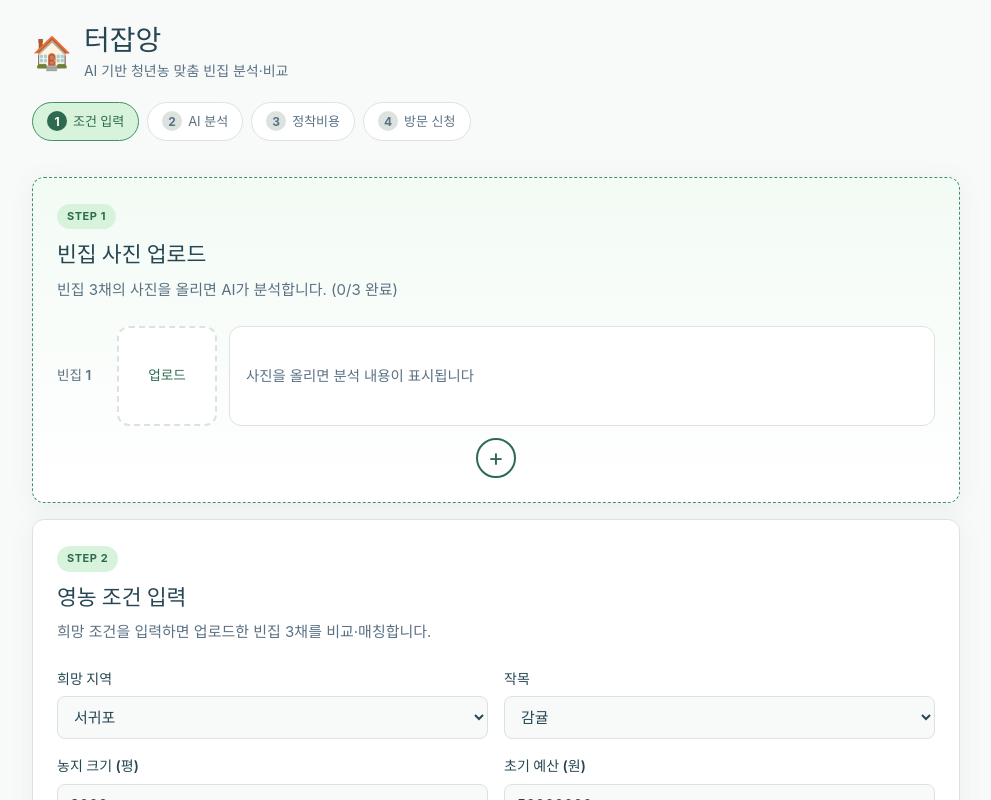
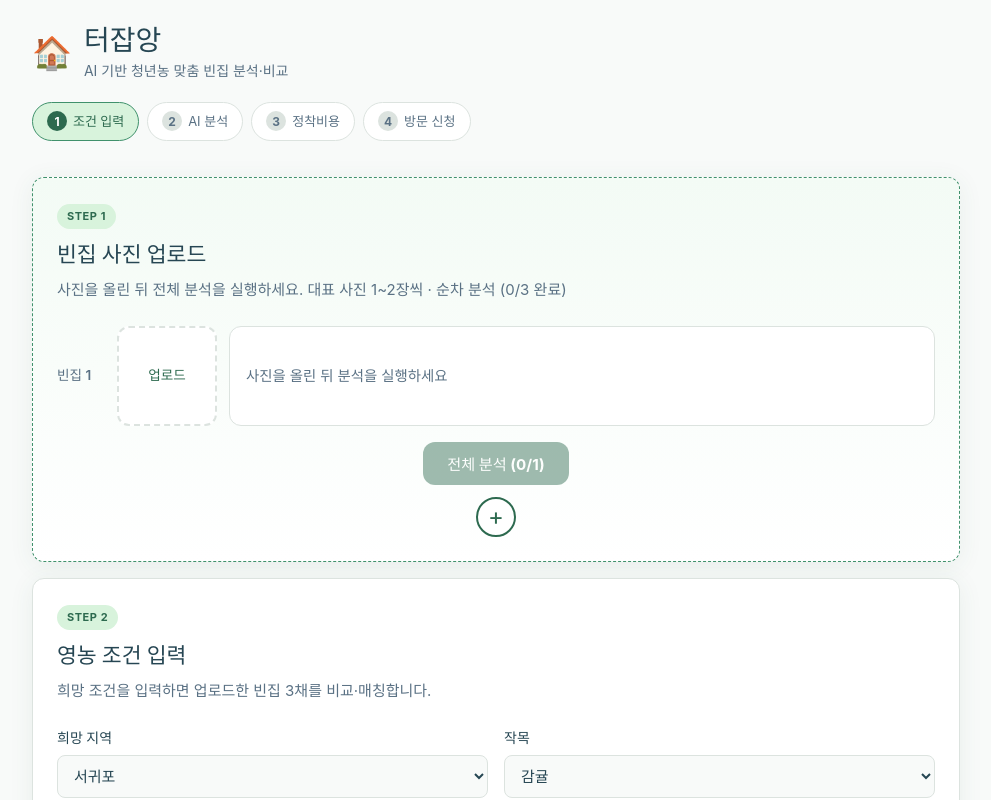
Before and after one commit to HagyulDonggyul-Teojabang/Teojabang-FE, a React (Vite) app in the folder TEOJABANG-Project-FE/: page / in a window 1280 px wide. Shown: the top 800 px of the page, without its empty margins (144-1135 px from the left). Built offline with nearby package versions, Linux system fonts and the light colour scheme.

Commit message:
feat: 빈집 업로드 개선 #4

```diff
--- a/TEOJABANG-Project-FE/src/components/HousePhotoAnalyze.tsx
+++ b/TEOJABANG-Project-FE/src/components/HousePhotoAnalyze.tsx
@@ -1,26 +1,31 @@
 import { useCallback, useEffect, useId, useRef, useState } from 'react'
 import type { DiagnosisItem, House } from '../types'
-import { buildHouseFromUpload, type InferredHouseMeta } from '../utils/buildHouseFromUpload'
+import { buildHouseFromUpload, type InferredHouseFlags } from '../utils/buildHouseFromUpload'
 import { formatDiagnosisSummary } from '../utils/format'
-import { analyzeHouseImages } from '../utils/geminiAnalyze'
+import { ANALYZE_MAX_PHOTOS, analyzeHouseImages } from '../utils/geminiAnalyze'
 
 const MAX_ROWS = 3
 const PROGRESS_CAP = 90
 const COMPLETE_ANIM_MS = 500
+const STAGGER_MS = 2_000
 
-const ESTIMATE_BASE_MS = 12_000
-const ESTIMATE_PER_IMAGE_MS = 3_000
-const ESTIMATE_PER_MB_MS = 2_000
+const ESTIMATE_BASE_MS = 8_000
+const ESTIMATE_PER_IMAGE_MS = 2_000
+const ESTIMATE_PER_MB_MS = 800
 
 function estimateAnalysisMs(files: File[]): number {
-  const totalMb = files.reduce((sum, file) => sum + file.size, 0) / (1024 * 1024)
-  return ESTIMATE_BASE_MS + files.length * ESTIMATE_PER_IMAGE_MS + totalMb * ESTIMATE_PER_MB_MS
+  const analyzeFiles = files.slice(0, ANALYZE_MAX_PHOTOS)
+  const totalMb = analyzeFiles.reduce((sum, file) => sum + file.size, 0) / (1024 * 1024)
+  return ESTIMATE_BASE_MS + analyzeFiles.length * ESTIMATE_PER_IMAGE_MS + totalMb * ESTIMATE_PER_MB_MS
 }
 
-/** 예상 시간 기준 ease-out — 0%에서부터 끊김 없이 서서히 가속 */
 function progressTarget(elapsedMs: number, estimatedMs: number): number {
   const tau = estimatedMs / 2.3
   return PROGRESS_CAP * (1 - Math.exp(-elapsedMs / tau))
+}
+
+function sleep(ms: number): Promise<void> {
+  return new Promise((resolve) => setTimeout(resolve, ms))
 }
 
 type RowStatus = 'idle' | 'analyzing' | 'done' | 'error'
@@ -33,7 +38,7 @@ interface UploadRow {
   progress: number
   summary: string | null
   diagnosis: DiagnosisItem[] | null
-  houseMeta: InferredHouseMeta | null
+  flags: InferredHouseFlags | null
   error: string | null
 }
 
@@ -46,7 +51,7 @@ function createRow(): UploadRow {
     progress: 0,
     summary: null,
     diagnosis: null,
-    houseMeta: null,
+    flags: null,
     error: null,
   }
 }
@@ -58,8 +63,17 @@ interface HousePhotoAnalyzeProps {
 
 export default function HousePhotoAnalyze({ onHousesChange, onReadyChange }: HousePhotoAnalyzeProps) {
   const [rows, setRows] = useState<UploadRow[]>([createRow()])
+  const [isBatchRunning, setIsBatchRunning] = useState(false)
+  const [batchProgress, setBatchProgress] = useState<{ current: number; total: number } | null>(null)
+
+  const rowsRef = useRef(rows)
+  rowsRef.current = rows
+
   const progressControllers = useRef<Map<string, { cancel: () => void }>>(new Map())
   const displayProgressRef = useRef<Map<string, number>>(new Map())
+
+  const isLocked =
+    isBatchRunning || rows.some((row) => row.status === 'analyzing')
 
   const stopProgress = useCallback((rowId: string) => {
     const controller = progressControllers.current.get(rowId)
@@ -83,7 +97,7 @@ export default function HousePhotoAnalyze({ onHousesChange, onReadyChange }: Hou
       nextRows.forEach((row, index) => {
         if (row.status === 'done' && row.diagnosis && row.previewUrls[0]) {
           houses.push(
-            buildHouseFromUpload(index, row.diagnosis, row.previewUrls[0], row.houseMeta ?? {}),
+            buildHouseFromUpload(index, row.diagnosis, row.previewUrls[0], row.flags ?? {}),
           )
         }
       })
@@ -174,7 +188,7 @@ export default function HousePhotoAnalyze({ onHousesChange, onReadyChange }: Hou
     })
   }
 
-  async function runAnalysis(rowId: string, files: File[]) {
+  async function runAnalysis(rowId: string, files: File[]): Promise<void> {
     displayProgressRef.current.set(rowId, 0)
     setRows((prev) =>
       prev.map((row) =>
@@ -186,7 +200,7 @@ export default function HousePhotoAnalyze({ onHousesChange, onReadyChange }: Hou
     startProgress(rowId, files)
 
     try {
-      const { diagnosis, summary, houseMeta } = await analyzeHouseImages(files)
+      const { diagnosis, summary, flags } = await analyzeHouseImages(files)
       stopProgress(rowId)
       await animateProgressTo100(rowId)
       progressControllers.current.delete(rowId)
@@ -200,7 +214,7 @@ export default function HousePhotoAnalyze({ onHousesChange, onReadyChange }: Hou
                 progress: 100,
                 diagnosis,
                 summary: summary || formatDiagnosisSummary(diagnosis),
-                houseMeta: houseMeta ?? null,
+                flags: flags ?? null,
                 error: null,
               }
             : row,
@@ -225,7 +239,7 @@ export default function HousePhotoAnalyze({ onHousesChange, onReadyChange }: Hou
   }
 
   function handleFiles(rowId: string, fileList: FileList | null) {
-    if (!fileList?.length) return
+    if (!fileList?.length || isLocked) return
 
     stopProgress(rowId)
     const files = Array.from(fileList).slice(0, 8)
@@ -243,19 +257,57 @@ export default function HousePhotoAnalyze({ onHousesChange, onReadyChange }: Hou
           progress: 0,
           summary: null,
           diagnosis: null,
-          houseMeta: null,
+          flags: null,
           error: null,
         }
       }),
     )
+  }
 
-    void runAnalysis(rowId, files)
+  async function handleAnalyzeAll() {
+    if (isLocked) return
+
+    const targets = rowsRef.current.filter(
+      (row) => row.files.length > 0 && row.status !== 'analyzing',
+    )
+    if (targets.length === 0) return
+
+    setIsBatchRunning(true)
+    setBatchProgress({ current: 1, total: targets.length })
+
+    try {
+      for (let i = 0; i < targets.length; i++) {
+        if (i > 0) {
+          await sleep(STAGGER_MS)
+          setBatchProgress({ current: i + 1, total: targets.length })
+        }
+
+        const row = rowsRef.current.find((item) => item.id === targets[i].id)
+        if (!row?.files.length) continue
+
+        await runAnalysis(row.id, row.files)
+      }
+    } finally {
+      setIsBatchRunning(false)
+      setBatchProgress(null)
+    }
+  }
+
+  function handleAnalyzeOne(rowId: string) {
+    if (isLocked) return
+
+    const row = rowsRef.current.find((item) => item.id === rowId)
+    if (!row?.files.length || row.status === 'analyzing') return
+
+    void runAnalysis(rowId, row.files)
   }
 
   function addRow() {
+    if (isLocked) return
     setRows((prev) => (prev.length >= MAX_ROWS ? prev : [...prev, createRow()]))
   }
 
+  const uploadedCount = rows.filter((row) => row.files.length > 0).length
   const completedCount = rows.filter((row) => row.status === 'done').length
 
   return (
@@ -264,9 +316,16 @@ export default function HousePhotoAnalyze({ onHousesChange, onReadyChange }: Hou
         <span className="step-badge">STEP 1</span>
         <h2>빈집 사진 업로드</h2>
         <p>
-          빈집 3채의 사진을 올리면 AI가 분석합니다. ({completedCount}/{MAX_ROWS} 완료)
+          사진을 올린 뒤 전체 분석을 실행하세요. 대표 사진 1~2장씩 · 순차 분석 ({completedCount}/
+          {MAX_ROWS} 완료)
         </p>
       </div>
+
+      {batchProgress && (
+        <p className="analyze-batch-banner" role="status">
+          빈집 {batchProgress.current}/{batchProgress.total} 분석 중…
+        </p>
+      )}
 
       <div className="upload-rows">
         {rows.map((row, index) => (
@@ -274,13 +333,32 @@ export default function HousePhotoAnalyze({ onHousesChange, onReadyChange }: Hou
             key={row.id}
             row={row}
             index={index}
+            uploadLocked={isLocked}
             onFiles={(files) => handleFiles(row.id, files)}
+            onAnalyzeOne={() => handleAnalyzeOne(row.id)}
           />
         ))}
       </div>
 
+      <div className="analyze-actions">
+        <button
+          type="button"
+          className="btn-analyze-all"
+          disabled={uploadedCount === 0 || isLocked}
+          onClick={() => void handleAnalyzeAll()}
+        >
+          전체 분석 ({uploadedCount}/{rows.length})
+        </button>
+      </div>
+
       {rows.length < MAX_ROWS && (
-        <button type="button" className="btn-add-row" onClick={addRow} aria-label="빈집 추가">
+        <button
+          type="button"
+          className="btn-add-row"
+          onClick={addRow}
+          disabled={isLocked}
+          aria-label="빈집 추가"
+        >
           +
         </button>
       )}
@@ -291,25 +369,36 @@ export default function HousePhotoAnalyze({ onHousesChange, onReadyChange }: Hou
 function UploadRowItem({
   row,
   index,
+  uploadLocked,
   onFiles,
+  onAnalyzeOne,
 }: {
   row: UploadRow
   index: number
+  uploadLocked: boolean
   onFiles: (files: FileList | null) => void
+  onAnalyzeOne: () => void
 }) {
   const inputId = useId()
+  const hasPhotos = row.files.length > 0
+  const canAnalyzeOne =
+    hasPhotos && !uploadLocked && row.status !== 'analyzing'
 
   return (
     <div className="upload-row">
       <div className="upload-row-label">빈집 {index + 1}</div>
 
-      <label htmlFor={inputId} className="upload-box">
+      <label
+        htmlFor={inputId}
+        className={`upload-box${uploadLocked ? ' upload-box-locked' : ''}`}
+      >
         <input
           id={inputId}
           type="file"
           accept="image/jpeg,image/png,image/webp"
           multiple
           className="upload-input"
+          disabled={uploadLocked}
           onChange={(e) => {
             onFiles(e.target.files)
             e.target.value = ''
@@ -323,11 +412,25 @@ function UploadRowItem({
         {row.files.length > 1 && (
           <span className="upload-count">+{row.files.length - 1}</span>
         )}
+        {row.files.length > ANALYZE_MAX_PHOTOS && (
+          <span className="upload-analyze-hint">분석 {ANALYZE_MAX_PHOTOS}장</span>
+        )}
       </label>
 
       <div className="analyze-result-box">
         {row.status === 'idle' && !row.summary && (
-          <p className="analyze-result-empty">사진을 올리면 분석 내용이 표시됩니다</p>
+          <div className="analyze-result-idle">
+            <p className="analyze-result-empty">
+              {hasPhotos
+                ? '분석 준비 완료 · 전체 분석 또는 이 빈집만 분석'
+                : '사진을 올린 뒤 분석을 실행하세요'}
+            </p>
+            {canAnalyzeOne && (
+              <button type="button" className="btn-analyze-row" onClick={onAnalyzeOne}>
+                이 빈집만 분석
+              </button>
+            )}
+          </div>
         )}
         {row.status === 'analyzing' && (
           <div className="analyze-progress">
@@ -349,9 +452,25 @@ function UploadRowItem({
           </div>
         )}
         {row.status === 'done' && row.summary && (
-          <p className="analyze-result-text">{row.summary}</p>
+          <div className="analyze-result-idle">
+            <p className="analyze-result-text">{row.summary}</p>
+            {canAnalyzeOne && (
+              <button type="button" className="btn-analyze-row" onClick={onAnalyzeOne}>
+                다시 분석
+              </button>
+            )}
+          </div>
         )}
-        {row.status === 'error' && <p className="analyze-result-error">{row.error}</p>}
+        {row.status === 'error' && (
+          <div className="analyze-result-idle">
+            <p className="analyze-result-error">{row.error}</p>
+            {canAnalyzeOne && (
+              <button type="button" className="btn-analyze-row" onClick={onAnalyzeOne}>
+                다시 분석
+              </button>
+            )}
+          </div>
+        )}
       </div>
     </div>
   )
--- a/TEOJABANG-Project-FE/src/index.css
+++ b/TEOJABANG-Project-FE/src/index.css
@@ -755,6 +755,103 @@ button {
   border-radius: 8px;
 }
 
+.upload-analyze-hint {
+  position: absolute;
+  top: 4px;
+  left: 4px;
+  background: var(--primary);
+  color: #fff;
+  font-size: 0.65rem;
+  font-weight: 600;
+  padding: 2px 6px;
+  border-radius: 8px;
+}
+
+.analyze-concurrent-banner {
+  margin: 0 0 0.75rem;
+  padding: 0.5rem 0.75rem;
+  border-radius: var(--radius);
+  background: var(--primary-bg);
+  color: var(--primary);
+  font-size: 0.85rem;
+  font-weight: 600;
+  text-align: center;
+}
+
+.analyze-batch-banner {
+  margin: 0 0 0.75rem;
+  padding: 0.5rem 0.75rem;
+  border-radius: var(--radius);
+  background: var(--primary-bg);
+  color: var(--primary);
+  font-size: 0.85rem;
+  font-weight: 600;
+  text-align: center;
+}
+
+.upload-box-locked {
+  opacity: 0.55;
+  cursor: not-allowed;
+}
+
+.upload-box-locked .upload-input {
+  cursor: not-allowed;
+}
+
+.analyze-actions {
+  display: flex;
+  justify-content: center;
+  margin-top: 1rem;
+}
+
+.btn-analyze-all {
+  padding: 0.65rem 1.5rem;
+  border: none;
+  border-radius: var(--radius);
+  background: var(--primary);
+  color: #fff;
+  font-size: 0.95rem;
+  font-weight: 700;
+  cursor: pointer;
+}
+
+.btn-analyze-all:hover:not(:disabled) {
+  background: var(--primary-light);
+}
+
+.btn-analyze-all:disabled {
+  opacity: 0.45;
+  cursor: not-allowed;
+}
+
+.analyze-result-idle {
+  display: flex;
+  flex-direction: column;
+  gap: 0.5rem;
+  width: 100%;
+}
+
+.btn-analyze-row {
+  align-self: flex-start;
+  padding: 0.35rem 0.75rem;
+  border: 1px solid var(--primary);
+  border-radius: var(--radius);
+  background: var(--surface);
+  color: var(--primary);
+  font-size: 0.8rem;
+  font-weight: 600;
+  cursor: pointer;
+}
+
+.btn-analyze-row:hover {
+  background: var(--primary-bg);
+}
+
+.btn-add-row:disabled {
+  opacity: 0.45;
+  cursor: not-allowed;
+}
+
 .analyze-result-box {
   display: flex;
   align-items: center;
--- a/TEOJABANG-Project-FE/src/utils/buildHouseFromUpload.ts
+++ b/TEOJABANG-Project-FE/src/utils/buildHouseFromUpload.ts
@@ -1,17 +1,9 @@
 import type { DiagnosisItem, DiagnosisStatus, House, Region } from '../types'
 
-const REGIONS: Region[] = ['서귀포', '제주시', '성산', '한림', '구좌']
-
-export interface InferredHouseMeta {
-  region?: Region
+export interface InferredHouseFlags {
   vehicleAccess?: boolean
   hasWarehouse?: boolean
   hasYard?: boolean
-  farmlandDistanceMin?: number
-  publicTransportScore?: number
-  area?: number
-  rent?: number
-  deposit?: number
 }
 
 function statusImpliesGood(status: DiagnosisStatus | undefined): boolean {
@@ -29,33 +21,30 @@ export function buildHouseFromUpload(
   index: number,
   diagnosis: DiagnosisItem[],
   previewUrl: string,
-  meta: InferredHouseMeta = {},
+  flags: InferredHouseFlags = {},
 ): House {
   const vehicleStatus = inferFromDiagnosis(diagnosis, '차량')
   const storageStatus = inferFromDiagnosis(diagnosis, '창고')
 
   const vehicleAccess =
-    meta.vehicleAccess ?? statusImpliesGood(vehicleStatus ?? 'onsite')
-  const hasWarehouse = meta.hasWarehouse ?? statusImpliesGood(storageStatus ?? 'onsite')
-  const hasYard = meta.hasYard ?? hasWarehouse
-
-  const region =
-    meta.region && REGIONS.includes(meta.region) ? meta.region : ('제주시' as Region)
+    flags.vehicleAccess ?? statusImpliesGood(vehicleStatus ?? 'onsite')
+  const hasWarehouse = flags.hasWarehouse ?? statusImpliesGood(storageStatus ?? 'onsite')
+  const hasYard = flags.hasYard ?? hasWarehouse
 
   return {
     id: `upload-${index + 1}`,
     name: `업로드 빈집 ${index + 1}`,
-    region,
+    region: '제주시' as Region,
     address: '제주 (사용자 업로드 · 사진 분석)',
-    area: meta.area ?? 70 + index * 5,
-    rent: meta.rent ?? 280000 + index * 40000,
-    deposit: meta.deposit ?? 5000000 + index * 2000000,
+    area: 70 + index * 5,
+    rent: 280000 + index * 40000,
+    deposit: 5000000 + index * 2000000,
     imageUrl: previewUrl,
-    farmlandDistanceMin: meta.farmlandDistanceMin ?? 10 + index * 3,
+    farmlandDistanceMin: 10 + index * 3,
     vehicleAccess,
     hasWarehouse,
     hasYard,
-    publicTransportScore: meta.publicTransportScore ?? 3,
+    publicTransportScore: 3,
     diagnosis,
   }
 }
--- a/TEOJABANG-Project-FE/vite-gemini-plugin.ts
+++ b/TEOJABANG-Project-FE/vite-gemini-plugin.ts
@@ -3,44 +3,25 @@ import type { Plugin } from 'vite'
 
 const DIAGNOSIS_CATEGORIES = [
   '지붕',
-  '창호',
-  '난방',
   '누수',
   '곰팡이',
-  '바닥',
-  '화장실',
-  '수도·전기',
   '차량 진입',
   '창고·마당',
-  '단열·결로',
+  '수도·전기',
 ] as const
 
-const MODEL_FALLBACKS = [
-  'gemini-flash-latest',
-  'gemini-3.6-flash',
-  'gemini-2.0-flash-lite',
-  'gemini-1.5-flash',
-]
+const ANALYZE_MAX_IMAGES = 2
+const DEFAULT_MODEL = 'gemini-flash-latest'
 
-const PROMPT = `제주 농촌 빈집 내부·외부 사진을 분석하세요.
+const PROMPT = `제주 빈집 사진 분석. JSON만 출력.
 
-다음 항목 각각 diagnosis 배열에 포함:
-${DIAGNOSIS_CATEGORIES.join(', ')}
+diagnosis 6항목 각각 포함: ${DIAGNOSIS_CATEGORIES.join(', ')}
+status: good|caution|danger|onsite
+note: caution/danger/onsite만 20자 이내, good은 ""
 
-status: good(양호) | caution(주의) | danger(위험) | onsite(현장 확인 필요)
+flags(사진에서 보이는 것만): vehicleAccess, hasWarehouse, hasYard (boolean)
 
-추가로 summary(한 줄 요약, 예: "지붕 양호 · 누수 주의")와
-houseMeta(사진에서 추정 가능한 경우만):
-- region: 서귀포|제주시|성산|한림|구좌 중 하나 또는 null
-- vehicleAccess, hasWarehouse, hasYard: boolean
-- farmlandDistanceMin: number (농지까지 추정 분)
-- publicTransportScore: 1~5
-- area: ㎡ 추정
-- rent: 월 임대료 추정(원)
-- deposit: 보증금 추정(원)
-
-반드시 JSON만 출력:
-{"summary":"...","diagnosis":[{"category":"지붕","status":"good","note":"..."}],"houseMeta":{"region":"제주시","vehicleAccess":true}}`
+{"summary":"한줄요약","flags":{"vehicleAccess":true,"hasWarehouse":false,"hasYard":true},"diagnosis":[{"category":"지붕","status":"good","note":""}]}`
 
 interface AnalyzeImage {
   mimeType: string
@@ -53,22 +34,16 @@ interface DiagnosisItem {
   note: string
 }
 
-interface HouseMeta {
-  region?: string
+interface HouseFlags {
   vehicleAccess?: boolean
   hasWarehouse?: boolean
   hasYard?: boolean
-  farmlandDistanceMin?: number
-  publicTransportScore?: number
-  area?: number
-  rent?: number
-  deposit?: number
 }
 
 interface AnalyzeResult {
   diagnosis: DiagnosisItem[]
   summary: string
-  houseMeta?: HouseMeta
+  flags?: HouseFlags
 }
 
 function readBody(req: Connect.IncomingMessage): Promise<string> {
@@ -90,7 +65,8 @@ function parseJsonResponse(text: string): AnalyzeResult {
   const parsed = JSON.parse(cleaned) as {
     diagnosis?: DiagnosisItem[]
     summary?: string
-    houseMeta?: HouseMeta
+    flags?: HouseFlags
+    houseMeta?: HouseFlags
   }
   if (!Array.isArray(parsed.diagnosis)) {
     throw new Error('diagnosis 배열이 없습니다')
@@ -100,11 +76,15 @@ function parseJsonResponse(text: string): AnalyzeResult {
     if (!validStatuses.has(item.status)) {
       item.status = 'onsite'
     }
+    if (item.status === 'good') {
+      item.note = ''
+    }
   }
   const summary =
     parsed.summary ??
     parsed.diagnosis.map((d) => `${d.category} ${d.status}`).join(' · ')
-  return { diagnosis: parsed.diagnosis, summary, houseMeta: parsed.houseMeta }
+  const flags = parsed.flags ?? parsed.houseMeta
+  return { diagnosis: parsed.diagnosis, summary, flags }
 }
 
 async function callGemini(
@@ -154,34 +134,35 @@ async function callGemini(
   return parseJsonResponse(text)
 }
 
-async function analyzeWithFallback(
+function formatGeminiError(message: string): string {
+  const msg = message.toLowerCase()
+  if (
+    msg.includes('api key') ||
+    msg.includes('permission denied') ||
+    msg.includes('401') ||
+    msg.includes('403')
+  ) {
+    return 'Gemini API 키가 유효하지 않습니다. .env의 GEMINI_API_KEY를 확인해 주세요.'
+  }
+  if (msg.includes('quota') || msg.includes('429')) {
+    return 'Gemini API 사용 한도에 도달했습니다. 잠시 후 다시 시도하거나 Google AI Studio에서 quota를 확인해 주세요.'
+  }
+  return message
+}
+
+async function analyzeWithModel(
   apiKey: string,
-  preferredModel: string | undefined,
+  modelName: string | undefined,
   images: AnalyzeImage[],
-): Promise<{ diagnosis: DiagnosisItem[]; summary: string; houseMeta?: HouseMeta; model: string }> {
-  const models = [
-    ...(preferredModel ? [preferredModel] : []),
-    ...MODEL_FALLBACKS.filter((m) => m !== preferredModel),
-  ]
-
-  let lastError: Error | null = null
-  for (const model of models) {
-    try {
-      const result = await callGemini(apiKey, model, images)
-      return { ...result, model }
-    } catch (err) {
-      lastError = err instanceof Error ? err : new Error(String(err))
-      const msg = lastError.message.toLowerCase()
-      const retryable =
-        msg.includes('quota') ||
-        msg.includes('429') ||
-        msg.includes('not found') ||
-        msg.includes('404') ||
-        msg.includes('unavailable')
-      if (!retryable) break
-    }
+): Promise<{ diagnosis: DiagnosisItem[]; summary: string; flags?: HouseFlags; model: string }> {
+  const model = modelName?.trim() || DEFAULT_MODEL
+  try {
+    const result = await callGemini(apiKey, model, images)
+    return { ...result, model }
+  } catch (err) {
+    const message = err instanceof Error ? err.message : String(err)
+    throw new Error(formatGeminiError(message))
   }
-  throw lastError ?? new Error('Gemini 분석에 실패했습니다')
 }
 
 export function geminiAnalyzePlugin(env: Record<string, string>): Plugin {
@@ -213,14 +194,14 @@ export function geminiAnalyzePlugin(env: Record<string, string>): Plugin {
             return
           }
 
-          if (images.length > 8) {
+          if (images.length > ANALYZE_MAX_IMAGES) {
             res.statusCode = 400
             res.setHeader('Content-Type', 'application/json')
-            res.end(JSON.stringify({ error: '이미지는 최대 8장까지 업로드할 수 있습니다' }))
+            res.end(JSON.stringify({ error: `이미지는 최대 ${ANALYZE_MAX_IMAGES}장까지 분석할 수 있습니다` }))
             return
           }
 
-          const { diagnosis, summary, houseMeta, model } = await analyzeWithFallback(
+          const { diagnosis, summary, flags, model } = await analyzeWithModel(
             apiKey,
             env.GEMINI_MODEL,
             images,
@@ -228,7 +209,7 @@ export function geminiAnalyzePlugin(env: Record<string, string>): Plugin {
 
           res.statusCode = 200
           res.setHeader('Content-Type', 'application/json')
-          res.end(JSON.stringify({ diagnosis, summary, houseMeta, model }))
+          res.end(JSON.stringify({ diagnosis, summary, flags, model }))
         } catch (err) {
           const message = err instanceof Error ? err.message : '분석 중 오류가 발생했습니다'
           res.statusCode = 500
```
Also changed, not shown: TEOJABANG-Project-FE/src/utils/compressImage.ts (added, +33 -0 lines), TEOJABANG-Project-FE/src/utils/geminiAnalyze.ts (+9 -4 lines).
